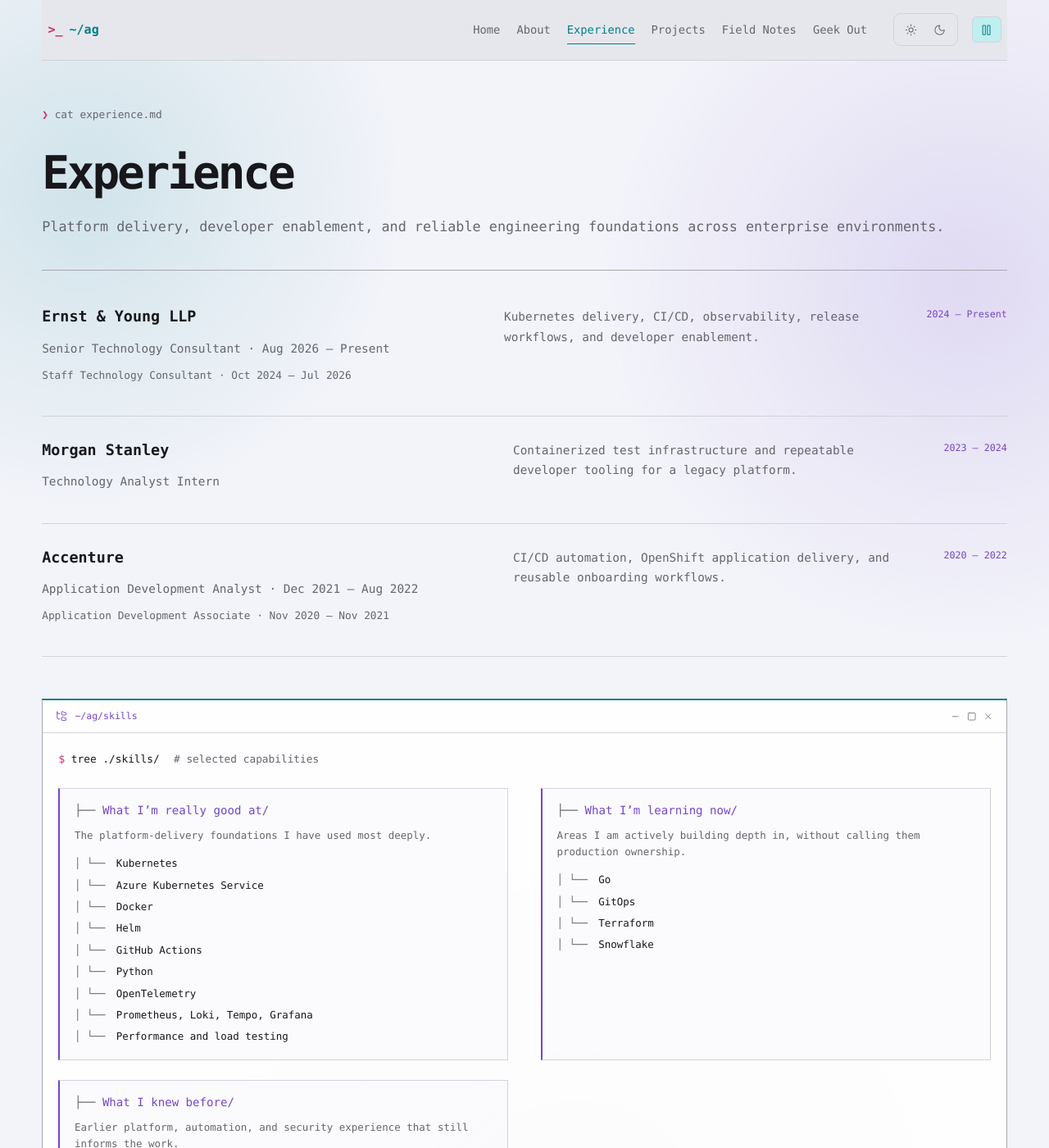
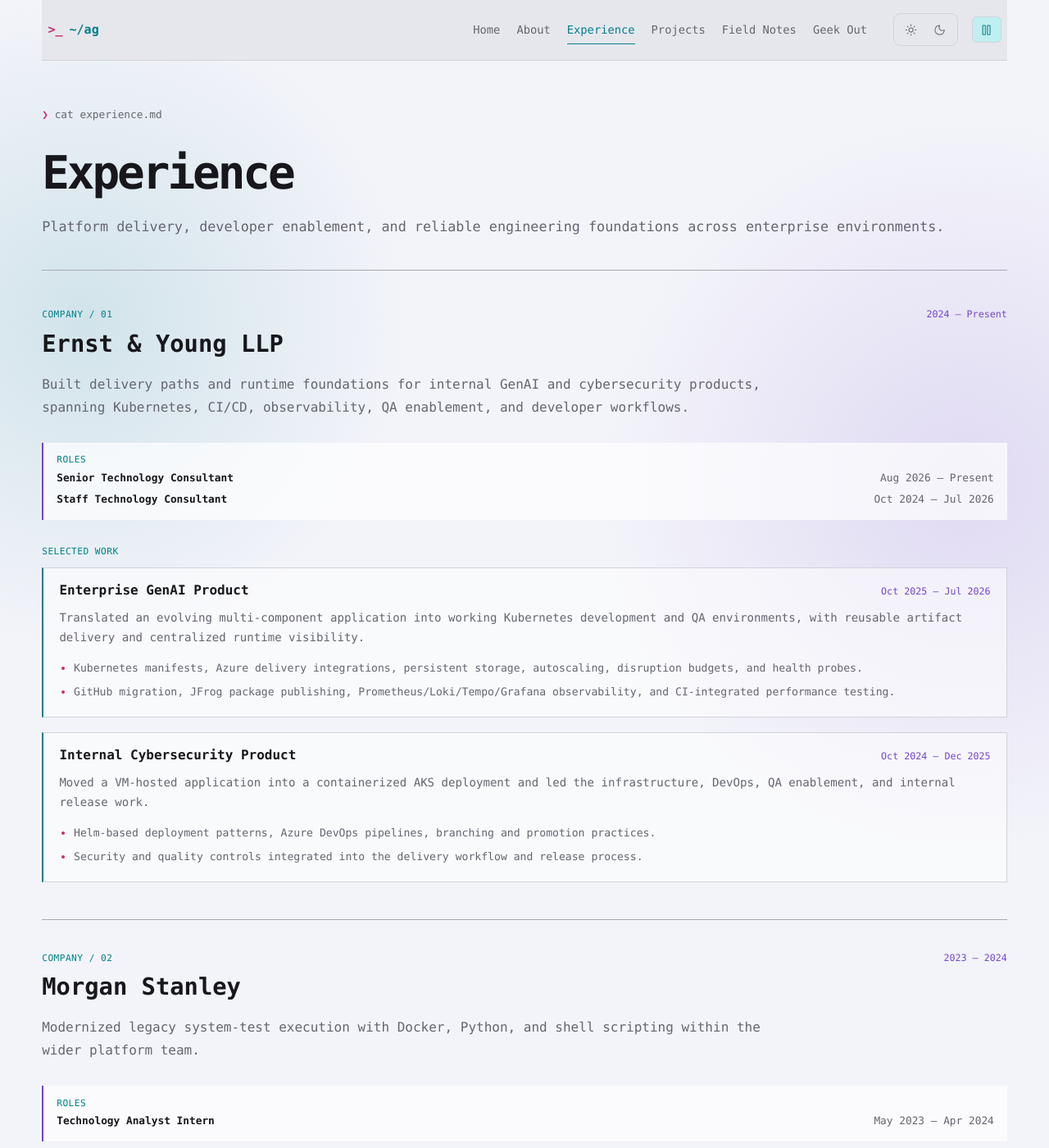
Before and after one commit to ANISHG-26/ANISHG-26.github.io, a Jekyll site: the page built from experience.html, in a window 1280 px wide and 1400 px high. Shown: the whole window at 82% size. Built offline with Jekyll 4.4.1, drawn with Linux system fonts in a browser that asks for light colours; nearby versions of some CDN libraries; some of the changed text lies outside the part shown.

Commit message:
feat: improve experience narratives

```diff
--- a/_data/experience.yml
+++ b/_data/experience.yml
@@ -1,16 +1,48 @@
 - company: Ernst & Young LLP
-  role: Senior Technology Consultant · Aug 2026 — Present
-  previous_role: Staff Technology Consultant · Oct 2024 — Jul 2026
   period: 2024 — Present
-  focus: Kubernetes delivery, CI/CD, observability, release workflows, and developer enablement.
+  summary: Built delivery paths and runtime foundations for internal GenAI and cybersecurity products, spanning Kubernetes, CI/CD, observability, QA enablement, and developer workflows.
+  roles:
+    - title: Senior Technology Consultant
+      period: Aug 2026 — Present
+    - title: Staff Technology Consultant
+      period: Oct 2024 — Jul 2026
+  projects:
+    - name: Enterprise GenAI Product
+      period: Oct 2025 — Jul 2026
+      summary: Translated an evolving multi-component application into working Kubernetes development and QA environments, with reusable artifact delivery and centralized runtime visibility.
+      highlights:
+        - Kubernetes manifests, Azure delivery integrations, persistent storage, autoscaling, disruption budgets, and health probes.
+        - GitHub migration, JFrog package publishing, Prometheus/Loki/Tempo/Grafana observability, and CI-integrated performance testing.
+    - name: Internal Cybersecurity Product
+      period: Oct 2024 — Dec 2025
+      summary: Moved a VM-hosted application into a containerized AKS deployment and led the infrastructure, DevOps, QA enablement, and internal release work.
+      highlights:
+        - Helm-based deployment patterns, Azure DevOps pipelines, branching and promotion practices.
+        - Security and quality controls integrated into the delivery workflow and release process.
 
 - company: Morgan Stanley
-  role: Technology Analyst Intern
   period: 2023 — 2024
-  focus: Containerized test infrastructure and repeatable developer tooling for a legacy platform.
+  summary: Modernized legacy system-test execution with Docker, Python, and shell scripting within the wider platform team.
+  roles:
+    - title: Technology Analyst Intern
+      period: May 2023 — Apr 2024
+  projects:
+    - name: Legacy Test Platform
+      period: 2023 — 2024
+      summary: Built repeatable image construction, test execution, dependency inspection, and result-review tooling for a legacy platform.
 
-- company: Accenture
-  role: Application Development Analyst · Dec 2021 — Aug 2022
-  previous_role: Application Development Associate · Nov 2020 — Nov 2021
+- company: Accenture Solutions Pvt Ltd
   period: 2020 — 2022
-  focus: CI/CD automation, OpenShift application delivery, and reusable onboarding workflows.
+  summary: Built CI/CD automation, OpenShift delivery workflows, and reusable onboarding tools within an architect-led enterprise DevOps platform.
+  roles:
+    - title: Application Development Analyst
+      period: Dec 2021 — Aug 2022
+    - title: Application Development Associate
+      period: Nov 2020 — Nov 2021
+  projects:
+    - name: Enterprise DevOps Platform
+      period: 2020 — 2022
+      summary: Connected Jenkins, GitLab, SonarQube, and Nexus through reusable Groovy and Job DSL automation for application teams.
+      highlights:
+        - Automated repository and Jenkins-job onboarding with shared libraries and Job DSL.
+        - Built Python automation to compare image versions across OpenShift environments and exposed it through Jenkins.
--- a/assets/css/portfolio.css
+++ b/assets/css/portfolio.css
@@ -196,12 +196,25 @@
 .direction-callout-body { padding: 1.4rem; }
 .direction-callout h2 { font-size: 1.6rem; }
 .direction-callout-body > p:not(.section-index) { max-width: none; color: var(--muted-foreground); }
-.experience-row { display: grid; grid-template-columns: 1.1fr 1fr auto; gap: 2rem; padding: 1.8rem 0; border-bottom: 1px solid var(--border); }
-.experience-row:first-child { padding-top: 0; }
-.experience-row h2 { font-size: 1.15rem; }
-.experience-row p { font-size: .9rem; color: var(--muted-foreground); margin-bottom: .6rem; }
-.experience-row time { color: var(--purple); font: .73rem/1.6 var(--font-code); }
-.experience-row .previous-role { font-size: .8rem; }
+.experience-company { padding: 2.3rem 0 2.8rem; border-bottom: 1px solid var(--border-strong); }
+.experience-company:first-child { padding-top: 0; }
+.experience-company-header { display: flex; justify-content: space-between; align-items: baseline; gap: 2rem; }
+.experience-kicker, .experience-label { color: var(--cyan); font: .7rem var(--font-code); letter-spacing: .04em; text-transform: uppercase; }
+.experience-kicker { margin-bottom: .7rem; }
+.experience-company-header h2 { margin: 0; font-size: clamp(1.35rem, 2.5vw, 1.8rem); }
+.experience-company-header > time, .experience-project-heading time { color: var(--purple); font: .73rem/1.6 var(--font-code); white-space: nowrap; }
+.experience-summary { max-width: 58rem; margin: 1.1rem 0 1.8rem; color: var(--muted-foreground); font-size: 1rem; line-height: 1.75; }
+.experience-roles { display: grid; gap: .35rem; margin-bottom: 2rem; padding: .9rem 1rem; border-left: 2px solid var(--purple); background: color-mix(in srgb, var(--surface) 70%, transparent); }
+.experience-roles p { display: flex; justify-content: space-between; gap: 1rem; margin: 0; color: var(--foreground); font: .8rem/1.6 var(--font-code); }
+.experience-roles time { color: var(--muted-foreground); }
+.experience-projects { display: grid; gap: 1.1rem; }
+.experience-projects > .experience-label { margin-bottom: -.3rem; }
+.experience-project { padding: 1.1rem 1.2rem 1.2rem; border: 1px solid var(--border); border-left: 2px solid var(--cyan); background: color-mix(in srgb, var(--surface) 55%, transparent); }
+.experience-project-heading { display: flex; justify-content: space-between; align-items: baseline; gap: 1rem; }
+.experience-project h3 { margin: 0; font-size: 1rem; }
+.experience-project > p { margin: .7rem 0 0; color: var(--muted-foreground); font-size: .88rem; line-height: 1.7; }
+.experience-project ul { display: grid; gap: .45rem; margin: .9rem 0 0; padding-left: 1.1rem; color: var(--muted-foreground); font-size: .82rem; line-height: 1.65; }
+.experience-project li::marker { color: var(--pink); }
 .skills-terminal { margin-top: 3.2rem; border: 1px solid var(--border-strong); border-top: 2px solid var(--cyan); background: color-mix(in srgb, var(--surface) 90%, transparent); }
 .skills-terminal-body { padding: 1.4rem 1.2rem 1.6rem; }
 .skills-terminal-body .command-line { margin-bottom: 1.5rem; color: var(--foreground); }
@@ -279,8 +292,6 @@
   .about-profile-terminal > .terminal-window-bar { grid-column: auto; }
   .about-profile-output { border-top: 1px solid var(--border); border-left: 0; }
   .principles-grid, .project-grid, .geek-grid { grid-template-columns: 1fr; }
-  .experience-row { grid-template-columns: 1fr auto; }
-  .experience-focus { grid-row: 2; grid-column: 1/-1; }
   .skills-tree { gap: 1rem; }
   .section-heading-row { display: block; }
   .directory-list a { grid-template-columns: 1.5rem 11rem 1fr auto; gap: .7rem; }
@@ -301,8 +312,9 @@
   .evolution-section h2 { white-space: normal; }
   .journey-terminal { grid-template-columns: 1fr; }
   .journey-tree { border-right: 0; border-bottom: 1px solid var(--border); }
-  .experience-row { grid-template-columns: 1fr; gap: .6rem; }
-  .experience-focus { grid-column: auto; grid-row: auto; }
+  .experience-company-header, .experience-project-heading { display: block; }
+  .experience-company-header > time, .experience-project-heading time { display: block; margin-top: .35rem; }
+  .experience-roles p { display: grid; gap: .1rem; }
   .skills-tree { grid-template-columns: 1fr; }
   .writing-card { grid-template-columns: 1fr auto; gap: 1rem; }
   .writing-meta { grid-column: 1/-1; display: flex; gap: 1rem; }
--- a/experience.html
+++ b/experience.html
@@ -8,14 +8,40 @@
 
 <section class="experience-list">
   {% for item in site.data.experience %}
-    <article class="experience-row">
-      <div>
-        <h2>{{ item.company }}</h2>
-        <p>{{ item.role }}</p>
-        {% if item.previous_role %}<p class="previous-role">{{ item.previous_role }}</p>{% endif %}
+    <article class="experience-company">
+      <header class="experience-company-header">
+        <div>
+          <p class="experience-kicker">company / {{ forloop.index | prepend: '0' }}</p>
+          <h2>{{ item.company }}</h2>
+        </div>
+        <time>{{ item.period }}</time>
+      </header>
+      <p class="experience-summary">{{ item.summary }}</p>
+      <div class="experience-roles">
+        <span class="experience-label">roles</span>
+        {% for role in item.roles %}
+          <p><strong>{{ role.title }}</strong><time>{{ role.period }}</time></p>
+        {% endfor %}
       </div>
-      <p class="experience-focus">{{ item.focus }}</p>
-      <time>{{ item.period }}</time>
+      <div class="experience-projects">
+        <span class="experience-label">selected work</span>
+        {% for project in item.projects %}
+          <section class="experience-project">
+            <div class="experience-project-heading">
+              <h3>{{ project.name }}</h3>
+              <time>{{ project.period }}</time>
+            </div>
+            <p>{{ project.summary }}</p>
+            {% if project.highlights %}
+              <ul>
+                {% for highlight in project.highlights %}
+                  <li>{{ highlight }}</li>
+                {% endfor %}
+              </ul>
+            {% endif %}
+          </section>
+        {% endfor %}
+      </div>
     </article>
   {% endfor %}
 </section>
```
Also changed, not shown: docs/design-contract.md (+9 -0 lines).
